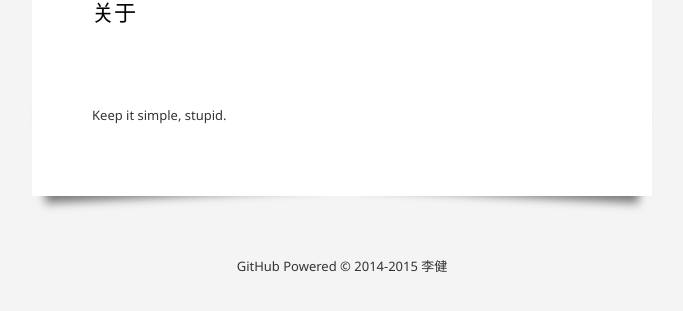
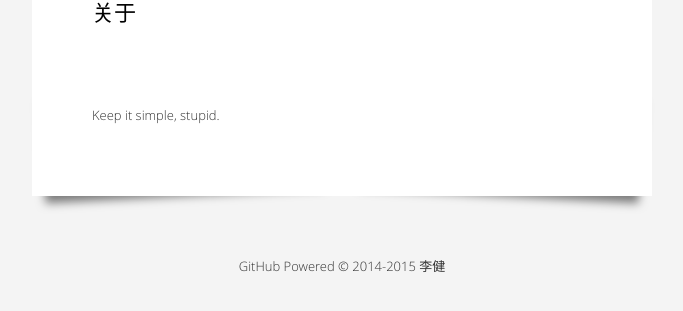
Before and after one commit to kidlj/awei, a Jekyll site: the page built from about/index.html, in a window 1280 px wide. Shown: the part 129-440 px from the top of the page, without its empty margins (298-981 px from the left). Built offline with Jekyll 4.4.1, drawn with Linux system fonts in a browser that asks for light colours; Markdown is read by kramdown in place of the engine named in the settings.

Commit message:
Use Open Sans as main font

```diff
--- a/css/style.css
+++ b/css/style.css
@@ -9,7 +9,7 @@
 	background-color: #f4f4f4;
 	color: #343434;
 	line-height: 1.6em;
-	font-family: 'Segoe UI', Arial, Helvetica, "Source Sans Pro", "Dejavu Sans", sans-serif;
+	font-family: 'Open Sans', 'Segoe UI', Arial, Helvetica, "Source Sans Pro", "Dejavu Sans", sans-serif;
 	padding: 20px 10px;
 }
 
@@ -80,7 +80,7 @@
 	padding: 70px 60px 70px;
 	background-color: #fff;
 	font-size: 13px;
-	font-family: 'Segoe UI', Arial, Helvetica, Dejavu Sans, sans-serif;
+	font-family: 'Open Sans', 'Segoe UI', Arial, Helvetica, Dejavu Sans, sans-serif;
 	font-weight: 400;
 	line-height: 1.62em;
 	position: relative; }
```
